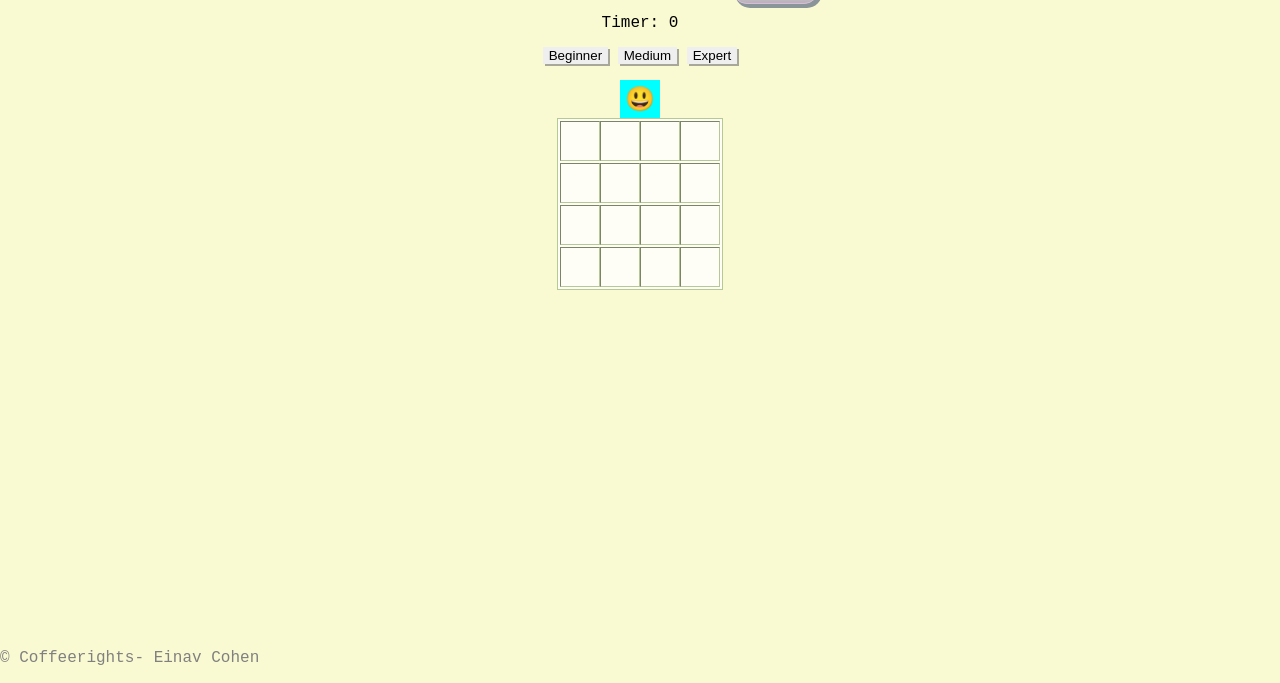
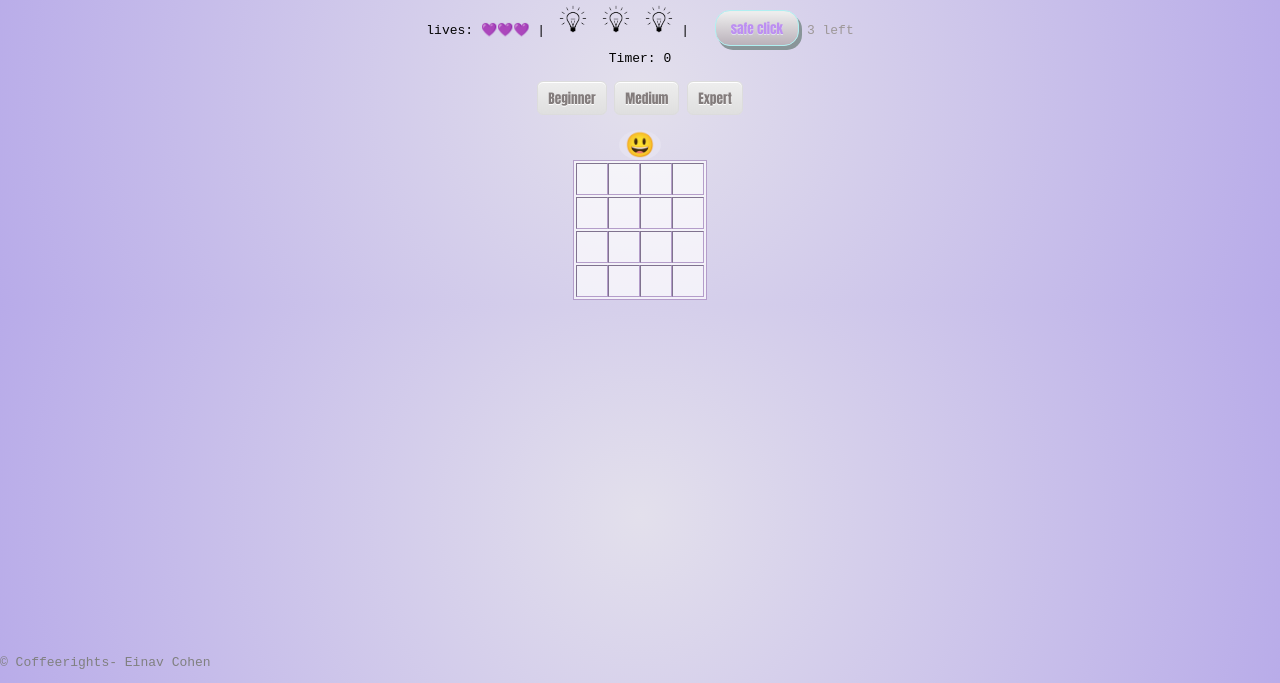
Before and after one commit to einavrobyncohen/Mine-Sweeper, a plain HTML site: page index.html in a window 1280 px wide. Shown: the part 117-800 px from the top of the page. Drawn offline with Linux system fonts and the light colour scheme.

Commit message:
eigth-commit

```diff
--- a/css/app.css
+++ b/css/app.css
@@ -6,32 +6,43 @@ body {
     width:100%;
     height: 100%;
     margin:0 auto;
-    background-color: lightgoldenrodyellow;
+    background: radial-gradient(circle, rgb(227, 224, 236) 0%, rgb(184, 171, 233) 100%);
 }
 h2 {
-    font-family: fantasy;
-    font-size: xx-large;
     text-align: center;
-    color: rgb(48, 224, 186);
+
+}
+
+.logo {
+    width: 300px;
+    height: 75px;
 
 }
 
 div {
     width: 100%;
     height: 100%;
+
+}
+
+img {
+    width: 30px;
+    height: 30px;
+
+
 }
 
 .lives {
-    font-family: 'Courier New', Courier, monospace;
+    font-family:monospace;
     text-align: center;
-    color: rgb(20, 66, 107);
-    margin-bottom: 10px;
+    color: rgb(3, 3, 3);
+    margin-bottom: 5px;
 }
 
 
 
 .hint {
-    margin-left: 2%;
+    margin-left: 1%;
     cursor: pointer;
 }
 
@@ -42,54 +53,64 @@ div {
 
 }
 .level{
-
-   text-align: center;
-   border: none;
-   box-shadow: 2px 2px rgba(128, 128, 128, 0.678);
-   cursor: pointer;
+	box-shadow:inset 0px 1px 0px 0px #ffffff;
+	background:linear-gradient(to bottom, #ededed 5%, #dfdfdf 100%);
+	background-color:#ededed;
+	border-radius:6px;
+	border:1px solid #dcdcdc;
+	display:inline-block;
+	cursor:pointer;
+	color:#837c7c;
+	font-family:Impact, Haettenschweiler, 'Arial Narrow Bold', sans-serif;
+	font: size 5 px;
+	padding:6px 10px;
+	text-decoration:none;
+	text-shadow:0px 1px 0px #ffffff;
 
 }
 
-.mood {
-    border: none;
-    padding: 5px;
-    font-size: x-large;
-    background-color: aqua;
-    cursor: pointer;
+.level:hover {
+    background:linear-gradient(to bottom, #dfdfdf 5%, #ededed 100%);
+	background-color:#dfdfdf;
 }
 
+.level:active {
+    position:relative;
+	top:1px;
+}
+
+.mood {
+    border-radius: 100%;
+    font-size: x-large;
+    border: none;
+    background-color: rgb(229, 226, 240);
+    cursor: pointer;
+
+}
+
+
+
 .timer{
-    font-family:'Courier New', Courier, monospace;
+    font-family:monospace;
     text-align: center;
     margin-bottom: 5px;
 
 
 }
 
-.timer span {
-    animation:blinkingText 1s infinite;
-
-}
-
-@keyframes blinkingText{
-    0%{     color: rgb(0, 0, 0);    }
-    49%{    color: rgb(0, 0, 0) }
-    60%{    color: transparent; }
-    99%{    color:transparent;  }
-    100%{   color: rgb(0, 0, 0);    }
-}
 
 
 table{
     margin: auto;
     background-color: white;
-    opacity: 0.8;
-    border: 1px solid rgb(164, 189, 135);
+    opacity: 0.7;
+    border: 1px solid rgb(165, 135, 189);
+    font-family:monospace
 }
 
 .cell {
-    width: 40px;
-    height: 40px;
+    width: 32px;
+    height: 32px;
     text-align: center;
     font-size: 1.5em;
     display: inline-block;
@@ -102,7 +123,8 @@ table{
 }
 
 .shown {
-    background-color: rgb(159, 252, 171);
+    color: black;
+    background-color: rgb(211, 170, 235);
 }
 
 p {
@@ -119,11 +141,11 @@ p {
 	background:linear-gradient(to bottom, #ededed 5%, #bab1ba 100%);
 	background-color:#ededed;
 	border-radius:15px;
-	border:1px solid #d6bcd6;
+	border:1px solid #b0eff1;
 	display:inline-block;
 	cursor:pointer;
-	color:#3a8a9e;
-	font-family:Arial;
+	color:#bd8ff1;
+	font-family:Impact, Haettenschweiler, 'Arial Narrow Bold', sans-serif;
 	font: size 10px;
 	padding:7px 15px;
 	text-decoration:none;
@@ -142,10 +164,12 @@ p {
 }
 
 .left {
+    color: rgb(158, 152, 152);
     font-family: monospace;
 }
 
 .safe {
+
     text-align:center;
     font-size: 24px;
     border-radius: 5px;
@@ -182,3 +206,29 @@ p {
            background-color: rgba(209, 83, 146,1)
     }
 }
+
+
+@import url('https://fonts.googleapis.com/css?family=Permanent+Marker');
+
+.modal {
+    font-size: 25px;
+    color: #a983c2;
+    font-family: Impact, Charcoal, sans-serif;
+    text-shadow: 0px 0px 0 rgb(162, 239, 241),
+                    1px 1px 0 rgb(178, 247, 241),
+                    2px 2px 0 rgb(197, 243, 237),
+                    3px 3px 0 rgb(213, 236, 234),
+                    4px 4px 0 rgb(215, 235, 233),
+                    5px 5px  0 rgb(185, 136, 218),
+                    6px 6px 5px rgba(0,0,0,0.24),
+                    6px 6px 1px rgba(230, 215, 215, 0.5),
+                    0px 0px 5px rgba(0,0,0,.2);
+
+    animation: blinker 1s linear infinite;
+}
+
+@keyframes blinker {
+    50% {
+      opacity: 0;
+    }
+}
--- a/index.html
+++ b/index.html
@@ -10,12 +10,13 @@
 </head>
 
 <body onload="init()" oncontextmenu="return false;">
-    <h2>Mine Sweeper</h2>
+    <h2><img class="logo" src="img/logo.png"></h2>
+
 
     <div class="lives">
-        lives: <span class="life life1">💙</span><span class="life life2">💙</span><span class="life life3">💙</span>
-        |<span onclick="hint(this)" class="hint hint1">💡</span><span onclick="hint(this)"
-            class="hint hint2">💡</span><span onclick="hint(this)" class="hint hint3">💡</span>
+        lives: <span class="life life1">💜</span><span class="life life2">💜</span><span class="life life3">💜</span>
+        |<span onclick="hint(this)" class="hint hint1"></span><span onclick="hint(this)"
+            class="hint hint2"></span><span onclick="hint(this)" class="hint hint3"></span>
         |<button class="safeclick" onclick="safeClick()">safe click<div class="available"></button>
         <div class="left" style="display: inline;"><span class="clicksleft"> 3 </span>left</div>
     </div>
@@ -31,11 +32,14 @@
 
         <div style="display: inline;" class="lives">
             <div class="board"></div>
-            <div class="modal"></div>
+            <div class="modal">
+            </div>
         </div>
 
-        <script src="js/main.js"></script>
-        <script src="js/utils.js"></script>
+    <script src="js/main.js"></script>
+    <script src="js/utils.js"></script>
+
+
 </body>
 <footer>
     <p style="color:gray"> &#169 Coffeerights- Einav Cohen</p>
--- a/js/main.js
+++ b/js/main.js
@@ -5,6 +5,8 @@ const EMPTY = ' '
 const NORMAL = '😃'
 const OISH = '🤯'
 const WIN = '😎'
+const HINT= '<img src="img/hint.png">'
+const HINT_CLICKED = '<img src="img/hintafter.png">'
 
 var gBoard;
 var gGame;
@@ -119,18 +121,6 @@ function cellClicked(elCell, i, j) {
 }
 
 
-
-function addMine(num) {
-    var emptyCells = getEmptyCells(gBoard);
-    for (var i = 0; i < num; i++) {
-        var randIdx = getRandomInt(0, emptyCells.length);
-        var emptyCell = emptyCells[randIdx];
-        gBoard[emptyCell.i][emptyCell.j].isMine = true;
-        emptyCells.splice(randIdx, 1);
-    }
-}
-
-
 function cellMarked(elCell) {
     if (!gGame.isOn) return;
 
@@ -211,6 +201,17 @@ function revealCellsHintMode(elCell, rowIdx, colIdx) {
                 elCell.classList.remove('shown');
             }
         }
+    }
+}
+
+
+function addMine(num) {
+    var emptyCells = getEmptyCells(gBoard);
+    for (var i = 0; i < num; i++) {
+        var randIdx = getRandomInt(0, emptyCells.length);
+        var emptyCell = emptyCells[randIdx];
+        gBoard[emptyCell.i][emptyCell.j].isMine = true;
+        emptyCells.splice(randIdx, 1);
     }
 }
 
@@ -304,14 +305,14 @@ function revealMines() {
 function hint(elHint) {
     gCurrHint = elHint;
     gHintMode = true;
-    gCurrHint.innerText = '🗯';
+    gCurrHint.innerHTML = HINT_CLICKED;
 
 }
 
 function unHideHints() {
     for (var i = 1; i < 4; i++) {
         var elHint = document.querySelector(`.hint${i}`)
-        elHint.innerText = '💡';
+        elHint.innerHTML = HINT;
         elHint.classList.remove('hidden');
     }
 }
@@ -334,7 +335,7 @@ function resetTimer() {
 
 function showModal() {
     var elModal = document.querySelector('.modal');
-    elModal.innerText = (gVictory) ? 'victory!' : 'Game Over:(';
+    elModal.innerText = (gVictory) ? 'victory!' : 'Game Over';
     elModal.style.display = 'block';
 }
 
--- a/js/utils.js
+++ b/js/utils.js
@@ -1,4 +1,5 @@
 'use strict'
+
 function getRandomInt(min, max) {
     return Math.floor(Math.random() * (max - min)) + min;
 }
@@ -6,12 +7,11 @@ function getRandomInt(min, max) {
 
 function getCellCoord(strCellId) {
     var coord = {};
-    var parts = strCellId.split('-'); // ['2','7']
-    coord.i = +parts[0]; // 2
-    coord.j = +parts[1]; // 7
-    return coord; // {i:2 , j:7}
+    var parts = strCellId.split('-');
+    coord.i = +parts[0];
+    coord.j = +parts[1];
+    return coord;
 }
-
 
 function renderCell(elCell, value) {
     elCell.innerText = value;
```
Also changed, not shown: img/hint.png (added), img/hintafter.png (added), img/logo.png (added).
